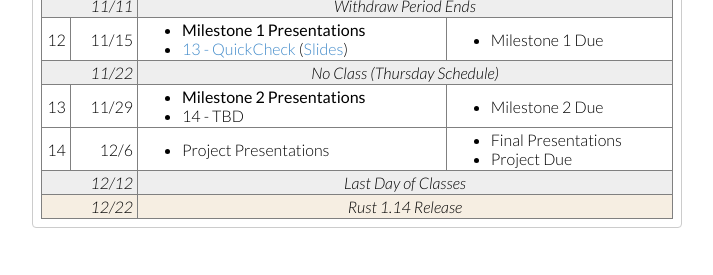
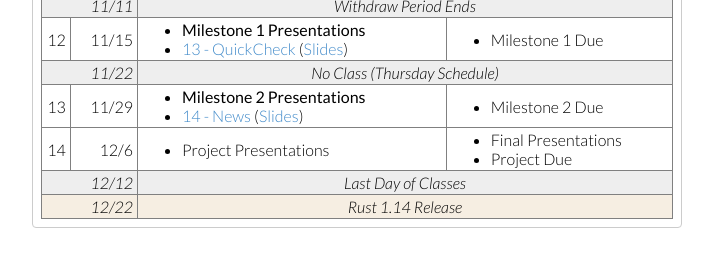
Before and after one commit to cis198-2016f/cis198-2016f.github.io, a Jekyll site: the page built from schedule/index.html, in a window 1280 px wide. Shown: the part 730-1005 px from the top of the page, without its empty margins (283-996 px from the left). Built offline with Jekyll 4.4.1, drawn with Linux system fonts in a browser that asks for light colours.

Commit message:
lec14: publish

```diff
--- a/schedule/index.html
+++ b/schedule/index.html
@@ -230,7 +230,9 @@ permalink: /schedule/
         <td>
           <ul>
             <li><strong>Milestone 2 Presentations</strong>
-            <li> 14 - TBD</a>
+            <li><a href="{{ page.slides_repo }}/14/content.md">
+                14 - News</a>
+              (<a href="/slides/14/">Slides</a>)
           </ul>
         <td>
           <ul>
```
